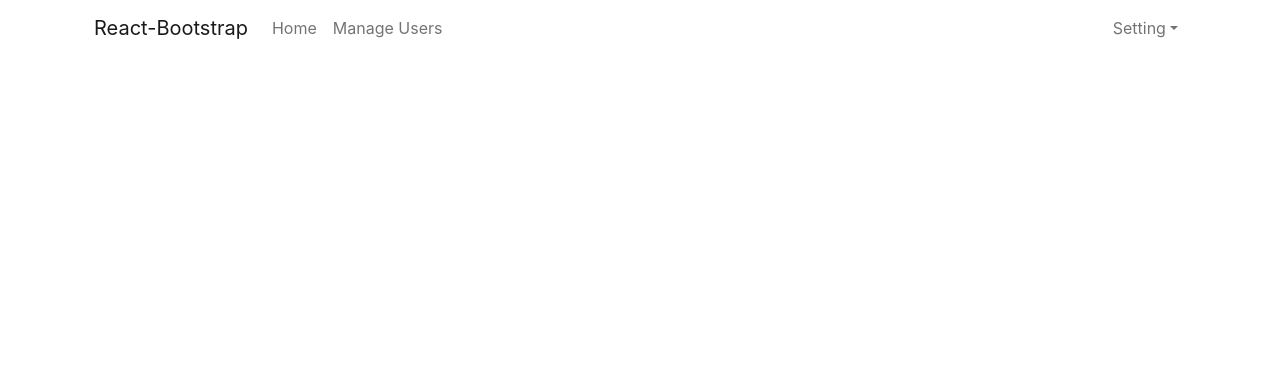
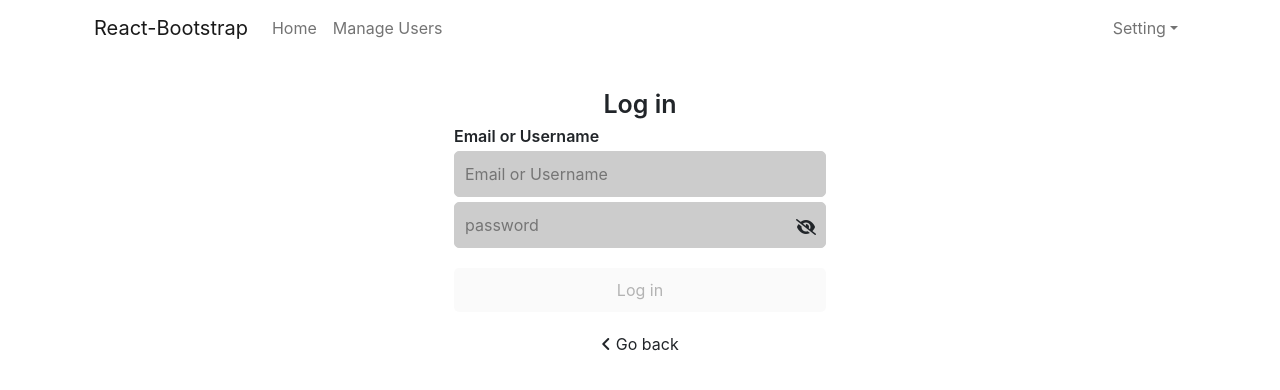
Before and after one commit to duclinhhuynh/react-practice, a React (Create React App) app: page /login in a window 1280 px wide. Shown: the top 390 px of the page. Built offline with nearby package versions, Linux system fonts and the light colour scheme.

Commit message:
setup_login

```diff
--- a/src/App.js
+++ b/src/App.js
@@ -9,6 +9,7 @@ import { ToastContainer, toast } from 'react-toastify';
 import 'react-toastify/dist/ReactToastify.css';
 import Home from './components/Home';
 import { Routes, Route } from "react-router-dom"
+import Login from './components/Login';
 
 
 function App() {
@@ -21,6 +22,7 @@ function App() {
     <Routes>
         <Route path="/" element={ <Home/> } />
         <Route path="/users" element={ <TableUsers/> } />
+        <Route path='/login' element = {<Login/>}/>
     </Routes>
       <Row>
         {/* <TableUsers/> */}
--- a/src/App.scss
+++ b/src/App.scss
@@ -13,5 +13,58 @@ code {
     monospace;
 }
 .app-container {
-
+  .title{
+    text-align: center;
+    font-size: 25px;
+    font-weight: 600;
+    padding-top: 30px;
+  }
+  .login-container {
+    display: flex;
+    flex-direction: column;
+    margin: 0 auto;
+  }
+  .text {
+    padding-bottom: 3px;
+    font-weight: 600;
+  }
+  input {
+    padding: 10px;
+    outline: none;
+    background-color: #ccc;
+    margin-bottom: 5px;
+    border: 1px solid #ccc;
+    border-radius: 5px;
+    width: 100%;
+    &:hover {
+      background-color: #dedede;
+      // border: 1px solid #dedede;
+    }
+  }
+  .input-2{
+    position: relative;
+    i{
+      position: absolute;
+      top: 17px;
+      right: 10px;
+    }
+  }
+  button {
+    margin-top: 15px;
+    padding: 10px;
+    border-radius: 5px;
+    outline: none;
+    border: none;
+    &.active {
+      background-color: #fe2c55;
+      color: white;
+    }
+  }
+  button[disabled=disabled],button:disabled{
+    cursor:not-allowed;
+  }
+  .back {
+    text-align: center;
+    margin-top: 20px;
+  }
 }
--- /dev/null
+++ b/src/components/Login.js
@@ -0,0 +1,37 @@
+import React from 'react'
+import { useState } from 'react'
+
+export default function Login() {
+    const [email, setEmail] = useState("");
+    const [password, setPassword] = useState("");
+    const [isShowPassword, setIsShowPassword] = useState (false);
+  return (
+    <div className='login-container col-12 col-sm-4'>
+        <div className='title'> Log in</div>
+        <div className='text'>Email or Username</div>
+        <input
+        type='text'
+        placeholder='Email or Username'
+        value={email}
+        onChange={(event) => setEmail(event.target.value)}
+        />
+        <div className='input-2'>
+            <input
+            type={isShowPassword === true ? 'text' : "password" }
+            placeholder='password'
+            value={password}
+            onChange={(event) => setPassword(event.target.value)}
+            />
+            <i class={isShowPassword === true ? "fa-solid fa-eye" : "fa-solid fa-eye-slash"}
+                onClick={() => setIsShowPassword(!isShowPassword)}
+            ></i>
+        </div>
+        <button
+            className={email && password ? "active" : ""}
+            disabled={email && password ? false : true}
+        >Log in</button>
+        <div className='back'>
+        <i class="fa-solid fa-angle-left"></i> Go back</div>
+    </div>
+  )
+}
```
